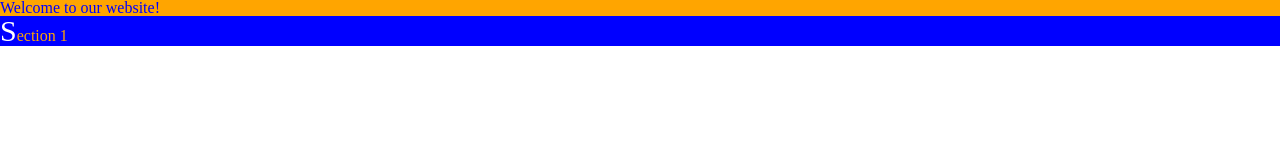
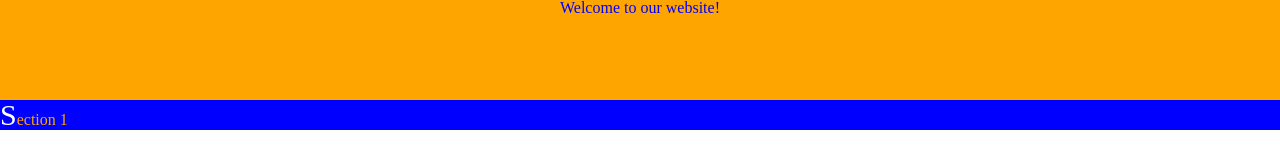
Before and after one commit to midwest-coder/CSS-Basics, a plain HTML site: page index.html in a window 1280 px wide. Drawn offline with Linux system fonts and the light colour scheme.

Commit message:
change header height and center text

```diff
--- a/main.css
+++ b/main.css
@@ -4,6 +4,8 @@
 
 header {
   background-color: red;
+  height: 100px;
+  text-align: center;
   color: white;
 }
 
```
